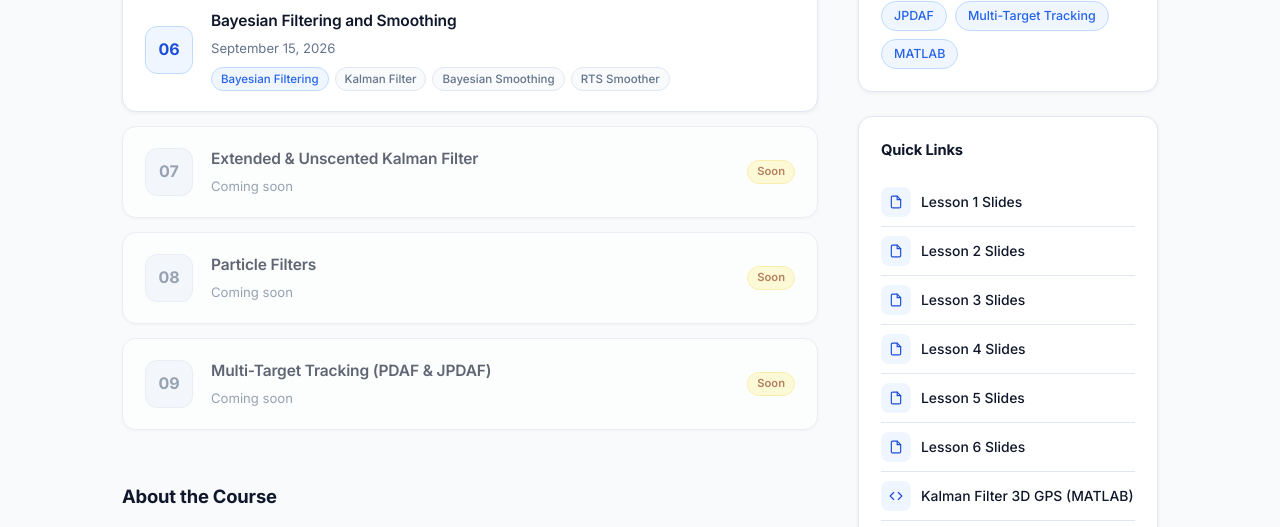
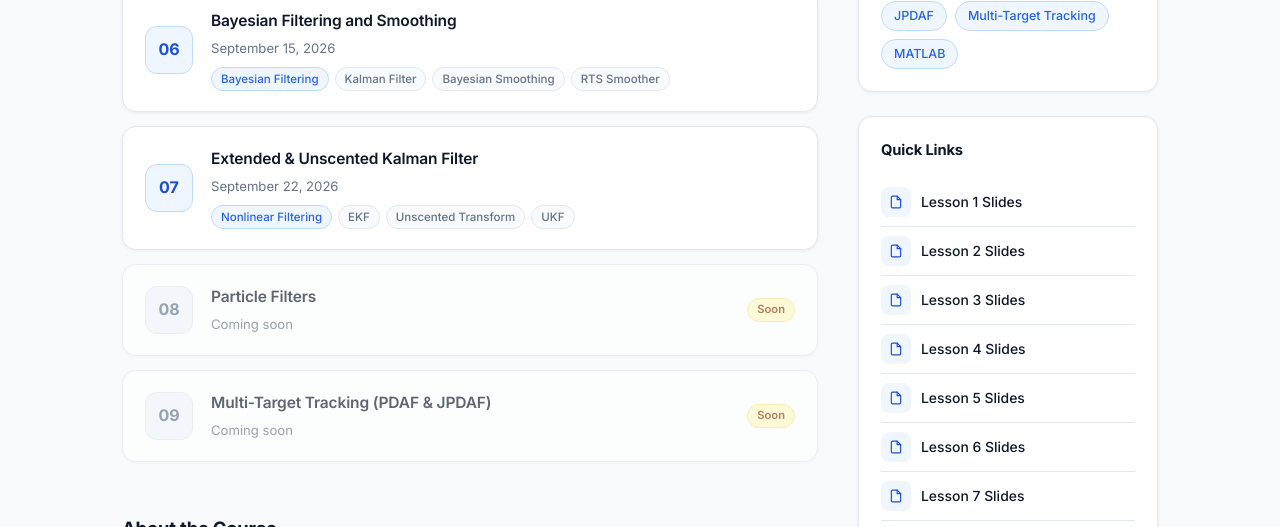
Before and after one commit to Marofe/estimation-identification-filtering, a plain HTML site: page index.html in a window 1280 px wide. Shown: the part 1220-1747 px from the top of the page. Drawn offline with Linux system fonts and the light colour scheme.

Commit message:
Update index with Lesson 7 and fix Kolmogorov spelling in Lessons 6 and 7

```diff
--- a/index.html
+++ b/index.html
@@ -733,14 +733,21 @@
             <svg class="arrow-icon" width="18" height="18" viewBox="0 0 24 24" fill="none" stroke="currentColor" stroke-width="2.2" stroke-linecap="round" stroke-linejoin="round"><line x1="5" y1="12" x2="19" y2="12"/><polyline points="12 5 19 12 12 19"/></svg>
           </a>
 
-          <div class="lesson-card soon" id="lesson-cs-3" aria-hidden="true">
+          <!-- Lesson 07 -->
+          <a class="lesson-card" href="2026/lesson7.html" id="lesson-07" aria-label="Lesson 7: Extended &amp; Unscented Kalman Filter">
             <div class="lesson-num">07</div>
             <div class="lesson-info">
               <h3>Extended &amp; Unscented Kalman Filter</h3>
-              <p>Coming soon</p>
+              <p>September 22, 2026</p>
+              <div class="lesson-tags">
+                <span class="tag blue">Nonlinear Filtering</span>
+                <span class="tag">EKF</span>
+                <span class="tag">Unscented Transform</span>
+                <span class="tag">UKF</span>
+              </div>
             </div>
-            <span class="soon-badge">Soon</span>
-          </div>
+            <svg class="arrow-icon" width="18" height="18" viewBox="0 0 24 24" fill="none" stroke="currentColor" stroke-width="2.2" stroke-linecap="round" stroke-linejoin="round"><line x1="5" y1="12" x2="19" y2="12"/><polyline points="12 5 19 12 12 19"/></svg>
+          </a>
 
           <div class="lesson-card soon" id="lesson-cs-4" aria-hidden="true">
             <div class="lesson-num">08</div>
@@ -935,6 +942,12 @@
           </div>
           Lesson 6 Slides
         </a>
+        <a class="link-row" href="2026/lesson7.html" id="link-lesson7">
+          <div class="link-icon">
+            <svg width="14" height="14" viewBox="0 0 24 24" fill="none" stroke="currentColor" stroke-width="2" stroke-linecap="round" stroke-linejoin="round"><path d="M14 2H6a2 2 0 0 0-2 2v16a2 2 0 0 0 2 2h12a2 2 0 0 0 2-2V8z"/><polyline points="14 2 14 8 20 8"/></svg>
+          </div>
+          Lesson 7 Slides
+        </a>
         <a class="link-row" href="kf_gps_tracking_3d.m" id="link-kf-gps" download>
           <div class="link-icon">
             <svg width="14" height="14" viewBox="0 0 24 24" fill="none" stroke="currentColor" stroke-width="2" stroke-linecap="round" stroke-linejoin="round"><polyline points="16 18 22 12 16 6"/><polyline points="8 6 2 12 8 18"/></svg>
```
Also changed, not shown: 2026/lesson6.html (+3 -3 lines), 2026/lesson7.html (+1 -1 lines), images/sigma_symmetric_set.png, 1 other file.
